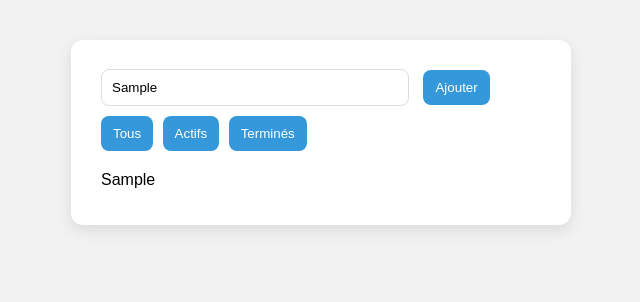
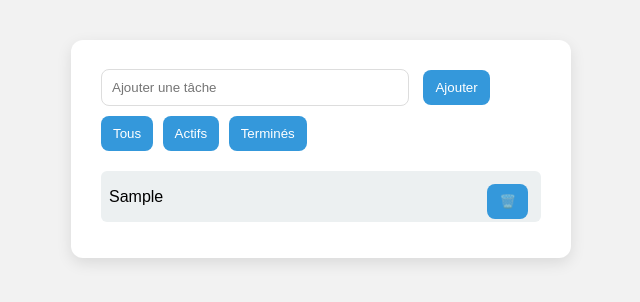
Before and after one commit to massensee/javascript-60jours, a plain HTML site: page semaine-04/todo-app/index.html in a window 1280 px wide. Both pictures are taken after typing "Sample" into the empty fields and a click on the button "Ajouter". Shown: the whole page, without its empty margins (319-959 px from the left). Drawn offline with Linux system fonts and the light colour scheme.

Commit message:
Ajout de fonction pour la todo-list

```diff
--- a/semaine-04/todo-app/script.js
+++ b/semaine-04/todo-app/script.js
@@ -4,10 +4,36 @@ const list = document.getElementById("list");
 
 ajouter.addEventListener("click", () => {
   const newTask = input.value.trim();
+  if (newTask === "") {
+    alert("Veuillez ajouter une tache !");
+  } else {
+    creerTask(input);
+  }
 
-  if (newTask === "") {
-    list.textContent = "Veuillez saisir une tache !";
-  } else {
-    list.textContent = newTask;
-  }
+  input.value = "";
 });
+
+function creerTask(input) {
+  const newTask = input.value.trim();
+
+  const liEl = document.createElement("li");
+  liEl.textContent = newTask;
+
+  list.appendChild(liEl);
+  supprimeTask(liEl);
+
+  return newTask;
+}
+
+function supprimeTask(liEl) {
+  const btnSupprimer = document.createElement("button");
+  btnSupprimer.textContent = "🗑️";
+
+  liEl.appendChild(btnSupprimer);
+
+  btnSupprimer.addEventListener("click", () => {
+    liEl.remove();
+  });
+
+  return btnSupprimer;
+}
--- a/semaine-04/todo-app/style.css
+++ b/semaine-04/todo-app/style.css
@@ -53,7 +53,7 @@ body {
 
 #list li {
   background: #ecf0f1;
-  padding: 10px;
+  padding: 3px 8px;
   margin-bottom: 8px;
   border-radius: 6px;
   display: flex;
```
